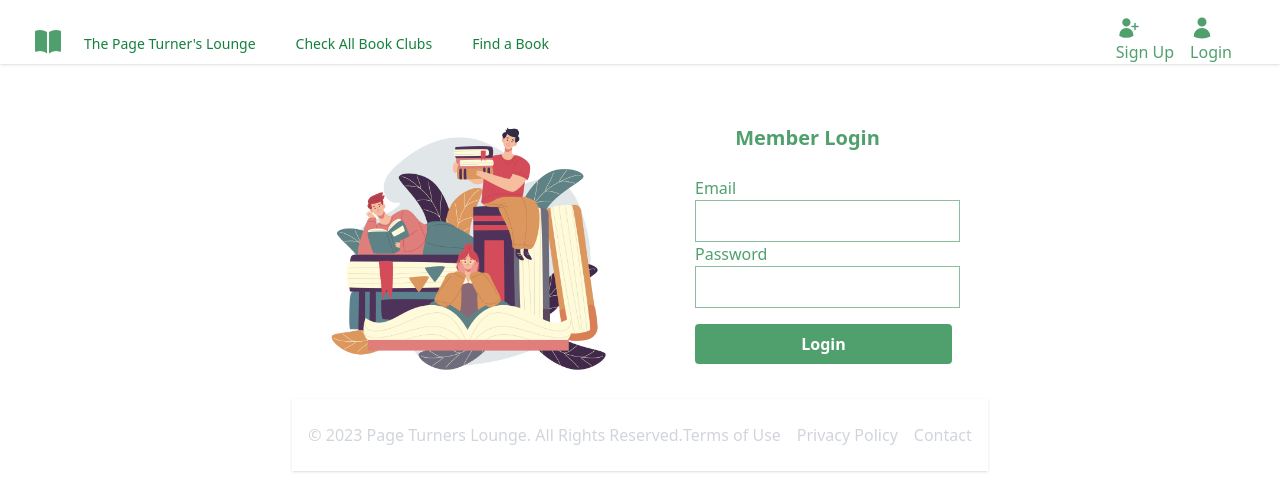
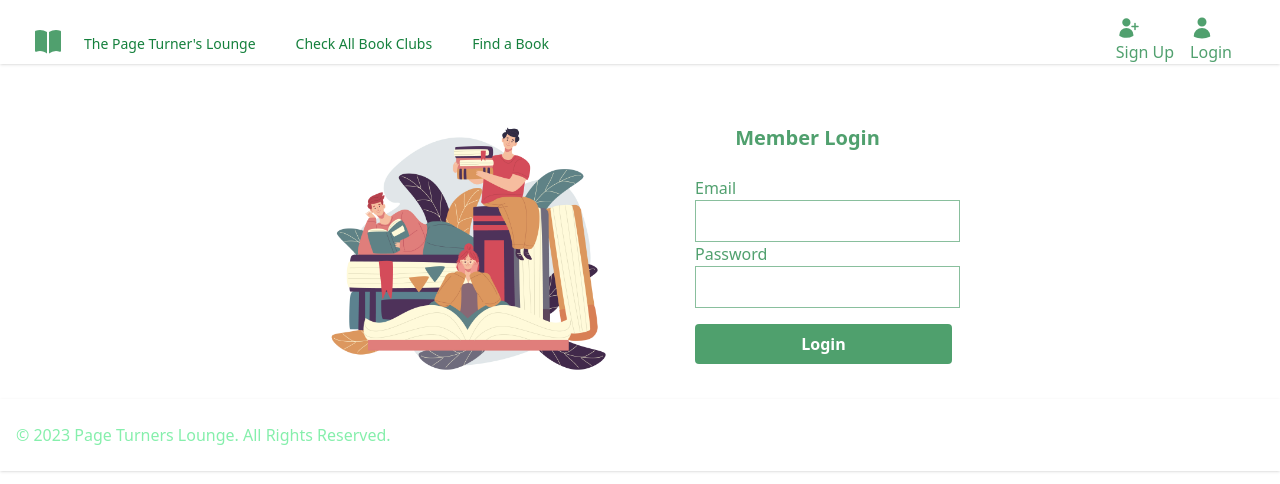
Before and after one commit to alehacker/page-turner-client, a React (Create React App) app: page /login in a window 1280 px wide. Shown: the top 484 px of the page. Built offline with nearby package versions, Linux system fonts and the light colour scheme.

Commit message:
working on linkable items on user's profile

```diff
--- a/src/components/Footer.js
+++ b/src/components/Footer.js
@@ -12,14 +12,9 @@ const Footer = () => {
 
 
    return (
-      <footer className="py-6 bg-white shadow">
+      <footer className="w-full py-6 bg-white shadow ">
         <div className="container flex items-center justify-between px-4 mx-auto">
-          <p className="text-gray-300">&copy; 2023 Page Turners Lounge. All Rights Reserved.</p>
-          <ul className="flex list-none">
-            <li className="mr-4"><a href="#" className="text-gray-300 hover:text-white">Terms of Use</a></li>
-            <li className="mr-4"><a href="#" className="text-gray-300 hover:text-white">Privacy Policy</a></li>
-            <li><a href="#" className="text-gray-300 hover:text-white">Contact</a></li>
-          </ul>
+          <p className="text-green-300">&copy; 2023 Page Turners Lounge. All Rights Reserved.</p>
         </div>
       </footer>
     );
--- a/src/pages/UserProfile.js
+++ b/src/pages/UserProfile.js
@@ -37,9 +37,9 @@ const UserProfile = () => {
                   <ul>
                      {
                         user.bookClubs? user.bookClubs.map((club) => (
-
-                           <li className="mb-2 text-green-700 text-opacity-75" key={club.id}>{club.name}</li>
-
+                           <Link to={`/bookclub-details/${club.id}`} className="text-green-700 hover:text-green-500 focus:text-green-500" >
+                              <li className="mb-2 text-green-700 text-opacity-75" key={club.id}>{club.name}</li>
+                           </Link>
                      )): <p className="mb-2">no book clubs yet</p>}
                   </ul>
 
@@ -50,7 +50,9 @@ const UserProfile = () => {
                      {user.bookCollection ? user.bookCollection.map((book) => (
                         <li key={book._id} className="p-4 bg-white rounded-lg shadow-md">
                         <img src={book.bookImg} alt={book.title}  className="object-contain w-full h-48" />
-                        <h3  className="mb-2 text-lg font-bold">{book.title}</h3>
+                        <Link to={`/book-details/${book._id}`} >
+                           <h3  className="mb-2 text-lg font-bold">{book.title}</h3>
+                        </Link>
                         <p className="mb-2">{book.author}</p>
                         <p className="mb-2">{book.pages} pages</p>
                         <p className="mb-2">Published: {book.publishedDate}</p>
@@ -70,10 +72,6 @@ const UserProfile = () => {
 export default UserProfile
 
 
-{/* <h3  className="mb-2 text-lg font-bold">{book.title}</h3>   */}
-{/* <Link to={`/book-details/${book.id}`} >
-   <h3  className="mb-2 text-lg font-bold">{book.title}</h3>
-</Link> */}
 
  //***this link is not working***  The problem might be the club.id not 'translating' into the bookclubId used on that route//
 {/* <ul>
```
